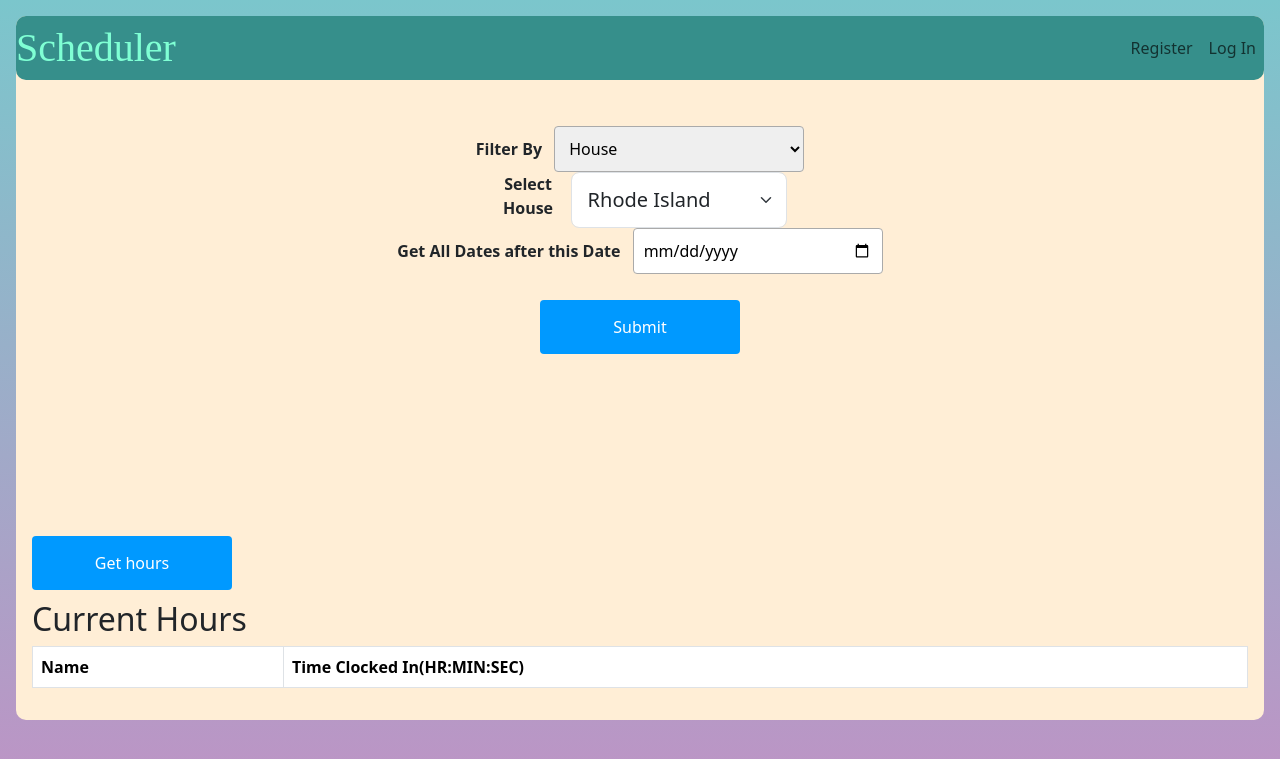
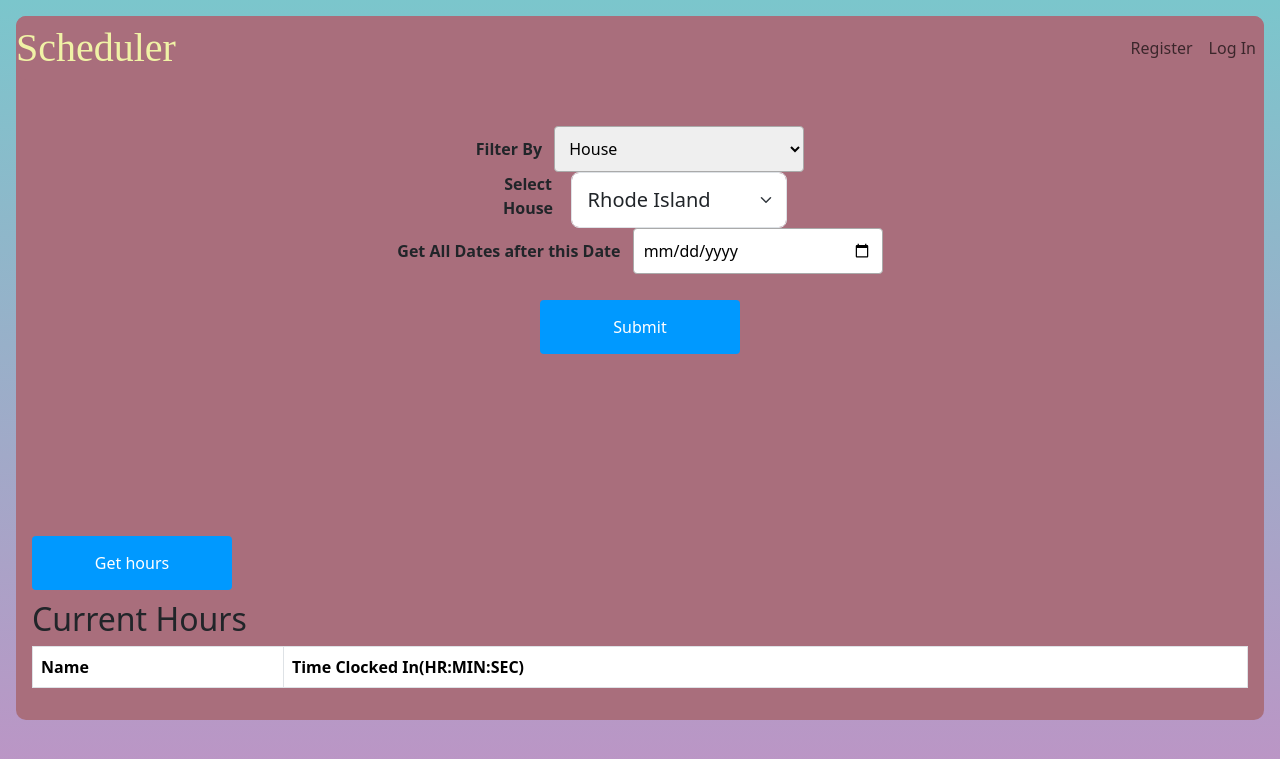
Before and after one commit to agene0001/Scheduler, a Flask app: template flaskr/templates/admin/schedules.html in a window 1280 px wide. Shown: the top 759 px of the page. Run offline with Flask 3, Linux system fonts and the light colour scheme; the template is opened without the code that fills it, so the values that code supplies are empty.

Commit message:
Update HTML structure and apply new CSS styling
The base HTML template structure has been updated to clearly define the head, body, header, and content sections. Changes have also been made in the CSS styling, including color schemes and elements' layout, to enhance the overall user interface and provide a more pleasing visual experience.

```diff
--- a/flaskr/static/style.css
+++ b/flaskr/static/style.css
@@ -16,17 +16,17 @@ body {
     max-width: 1260px;
     margin: 0 auto;
     border-radius:10px;
-    background: #FFEED6;
+    background: #A96E7C;
 }
 
 h1 {
     font-family: serif;
-    color: #7FFFD4;
+    color: #F0F2A6;
     margin: 1rem 0;
 }
 
 a {
-    color: #377ba8;
+    color: #F0F2A6;
 }
 
 hr {
@@ -98,7 +98,7 @@ input[type=submit]:hover {
 
 
 nav {
-    background: #368F8B;
+    background: #A96E7C;
     border-radius: 10px;
     display: flex;
     align-items: center;
```
